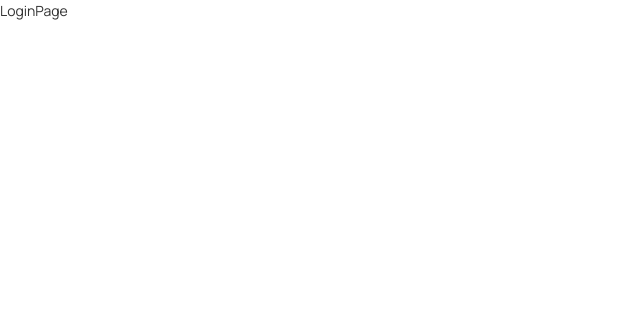
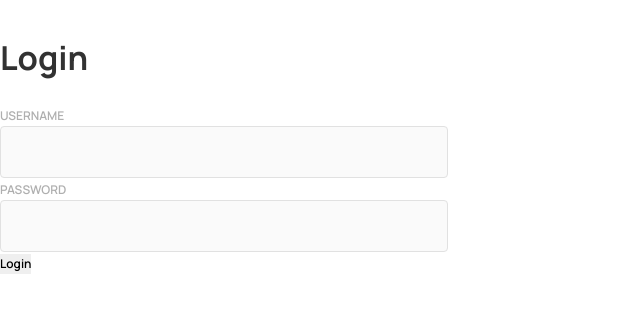
Before and after one commit to f2xiao/next-watch, a React (Vite) app: page /login in a window 1280 px wide. Shown: the top 312 px of the page, without its empty margins (0-640 px from the left). Built offline with nearby package versions, Linux system fonts and the light colour scheme.

Commit message:
add LoginPage component and UserForm component

```diff
--- a/index.html
+++ b/index.html
@@ -1,8 +1,14 @@
-<!doctype html>
+<!DOCTYPE html>
 <html lang="en">
   <head>
     <meta charset="UTF-8" />
     <link rel="icon" type="image/svg+xml" href="/vite.svg" />
+    <link rel="preconnect" href="https://fonts.googleapis.com" />
+    <link rel="preconnect" href="https://fonts.gstatic.com" crossorigin />
+    <link
+      href="https://fonts.googleapis.com/css2?family=Manrope:wght@200..800&display=swap"
+      rel="stylesheet"
+    />
     <meta name="viewport" content="width=device-width, initial-scale=1.0" />
     <title>NextWatch</title>
   </head>
--- a/src/App.tsx
+++ b/src/App.tsx
@@ -8,7 +8,7 @@ function App() {
     <>
       <BrowserRouter>
         <Routes>
-          <Route path="/" element={<NextWatchListPage />} />
+          <Route path="/" element={<LoginPage />} />
           <Route path="/nextwatches" element={<NextWatchListPage />} />
           <Route path="nextwatches/:Id" element={<NextWatchDetailsPage />} />
           <Route path="/login" element={<LoginPage />} />
--- /dev/null
+++ b/src/components/UserForm/UserForm.scss
@@ -0,0 +1,5 @@
+.user-form {
+  &__label {
+    text-transform: uppercase;
+  }
+}
--- /dev/null
+++ b/src/components/UserForm/UserForm.tsx
@@ -0,0 +1,89 @@
+import { useState } from "react";
+import "./UserForm.scss";
+
+type UserFormProps = {
+  type: string;
+  handleSubmit: (e: React.SyntheticEvent, user: User) => void;
+};
+
+type User = {
+  username: string;
+  email: string;
+  password: string;
+};
+
+const UserForm = ({ type, handleSubmit }: UserFormProps) => {
+  const [user, setUser] = useState({
+    username: "",
+    email: "",
+    password: "",
+  });
+
+  const handleUserChange: (
+    event: React.ChangeEvent<HTMLInputElement>
+  ) => void = (event) => {
+    const { name, value } = event.target;
+    // console.log(name, value);
+
+    setUser((prevState) => ({
+      ...prevState,
+      [name]: value,
+    }));
+    // console.log(user);
+  };
+
+  return (
+    <form
+      className="user-form"
+      onSubmit={() => {
+        handleSubmit(event, user);
+      }}
+    >
+      <label className="user-form__label" htmlFor="username">
+        username
+      </label>
+      <br />
+      <input
+        type="text"
+        name="username"
+        id="username"
+        onChange={handleUserChange}
+        value={user.username}
+      />{" "}
+      <br />
+      {type === "signup" ? (
+        <>
+          <label className="user-form__label" htmlFor="email">
+            email
+          </label>
+          <br />
+          <input
+            type="email"
+            name="email"
+            id="email"
+            onChange={handleUserChange}
+            value={user.email}
+          />
+          <br />
+        </>
+      ) : (
+        ""
+      )}
+      <label className="user-form__label" htmlFor="password">
+        password
+      </label>
+      <br />
+      <input
+        type="text"
+        name="password"
+        id="password"
+        onChange={handleUserChange}
+        value={user.password}
+      />
+      <br />
+      <button type="submit">Login</button>
+    </form>
+  );
+};
+
+export default UserForm;
--- a/src/pages/LoginPage/LoginPage.tsx
+++ b/src/pages/LoginPage/LoginPage.tsx
@@ -1,9 +1,56 @@
-import './LoginPage.scss'
+import UserForm from "../../components/UserForm/UserForm";
+import { API_URL } from "../../utils/api";
+import "./LoginPage.scss";
+import axios, { AxiosResponse } from "axios";
+import { useNavigate } from "react-router-dom";
+
+type User = {
+  username: string;
+  email: string;
+  password: string;
+};
+
+type Data = {
+  token: string;
+};
+interface MyResponseData {
+  status: number;
+  data: Data;
+}
 
 const LoginPage = () => {
+  const navigate = useNavigate();
+  const login = async (event: React.SyntheticEvent, user: User) => {
+    event.preventDefault();
+    console.log(user);
+    const { username, password } = user;
+    //login the user
+    try {
+      const response: AxiosResponse<MyResponseData> = await axios.post(
+        `${API_URL}/api/users/login`,
+        { username, password }
+      );
+
+      if (response.status === 401) {
+        console.log("Invalid username or password");
+      }
+
+      if (response.status === 200) {
+        // save the token to the localStorage
+        // console.log(response.data);
+        localStorage.setItem("authToken", response.data.token);
+        navigate("/nextwatches");
+      }
+    } catch (error) {
+      console.log("Request failed", error);
+    }
+  };
   return (
-    <div>LoginPage</div>
-  )
-}
+    <div>
+      <h1>Login</h1>
+      <UserForm type="login" handleSubmit={login} />
+    </div>
+  );
+};
 
-export default LoginPage
+export default LoginPage;
--- a/src/pages/NextWatchListPage/NextWatchListPage.tsx
+++ b/src/pages/NextWatchListPage/NextWatchListPage.tsx
@@ -1,36 +1,72 @@
 import { useEffect, useState } from "react";
 import Card from "../../components/Card/Card";
 import "./NextWatchListPage.scss";
-import axios from "axios";
+import axios, { AxiosResponse } from "axios";
 import { API_URL } from "../../utils/api";
 
 type Obj = {
-  id:string,
-  title:string,
-  backdropUrl:string,
+  id: string;
+  title: string;
+  backdropUrl: string;
+};
+
+type Data = {
+  username: string;
+  email: string;
+};
+
+interface MyResponseData {
+  status: number;
+  data: Data;
 }
+const NextWatchListPage = () => {
+  const [data, setData] = useState([]);
+  const [userInfo, setUserInfo] = useState({
+    username: "",
+    email: "",
+  });
 
-const NextWatchListPage = () => {
-  const [data, setData] = useState([])
+  const getUserInfo: (authToken: string) => void = async (authToken) => {
+    const response: AxiosResponse<MyResponseData> = await axios.get(
+      `${API_URL}/api/users`,
+      {
+        headers: {
+          Authorization: `Bearer ${authToken}`,
+        },
+      }
+    );
+
+    setUserInfo(response.data);
+  };
 
   useEffect(() => {
-
     const fetchShows = async () => {
       const response = await axios.get(`${API_URL}/api/watches`);
       setData(response.data);
       console.log(response.data);
-     }
-     fetchShows();
+    };
+    fetchShows();
+  }, []);
 
-   },[])
+  useEffect(() => {
+    const authToken = localStorage.getItem("authToken");
+
+    if (authToken) {
+      getUserInfo(authToken);
+    }
+  }, []);
+
   return (
-  <div className="next-watch-list-page">
-    <div className="next-watch-list-page__cards">
-      {data.map((obj : Obj) => <><div className="next-watch-list-page__wrapper">
-        <Card key={obj.id} title={obj.title} backdrop={obj.backdropUrl} />
-      </div></>)}
+    <div className="next-watch-list-page">
+      {userInfo && <h1>Hello, {userInfo.username}</h1>}
+      <div className="next-watch-list-page__cards">
+        {data.map((obj: Obj) => (
+          <div key={obj.id} className="next-watch-list-page__wrapper">
+            <Card title={obj.title} backdrop={obj.backdropUrl} />
+          </div>
+        ))}
+      </div>
     </div>
-  </div>
   );
 };
 
--- a/src/styles/partials/_global.scss
+++ b/src/styles/partials/_global.scss
@@ -1,4 +1,3 @@
-@use "typography" as *;
 @use "variables" as *;
 @use "mixins" as *;
 
@@ -40,6 +39,8 @@ button {
 }
 label {
   color: $color-text-secondary;
+  font-family: "Manrope", Helvetica, sans-serif;
+  // @include responsive-property(max-width, 100%, 25rem, 28rem);
 }
 
 button {
@@ -53,6 +54,7 @@ a {
 
 input {
   width: 100%;
+  @include inputStyles;
 
   @include responsive-property(padding, 0.75rem, 1rem);
   @include responsive-property(padding-left, 2rem, 2rem);
@@ -60,7 +62,6 @@ input {
 
 textarea {
   resize: none;
-  @include inputStyles;
 }
 
 ul,
--- a/src/styles/partials/_mixins.scss
+++ b/src/styles/partials/_mixins.scss
@@ -82,15 +82,17 @@
   border: 0.0625rem solid $color-input;
   background-color: $color-input-bg;
   border-radius: 0.25rem;
-  font-family: "Avenir Next", Helvetica, sans-serif;
+  font-family: "Manrope", Helvetica, sans-serif;
 
   &:active {
     border: 2px solid $color-cta;
   }
+
+  @include responsive-property(max-width, 100%, 25rem, 28rem);
 }
 
 // logo
-@mixin logo{
+@mixin logo {
   height: 6em;
   padding: 1.5em;
   will-change: filter;
--- a/src/styles/partials/_typography.scss
+++ /dev/null
@@ -1,15 +0,0 @@
-@font-face {
-  font-family: "Manrope";
-  src: url("../../assets/fonts/Manrope-Regular.ttf") format("truetype");
-  font-weight: 400;
-}
-@font-face {
-  font-family: "Manrope";
-  src: url("../../assets/fonts/Manrope-SemiBold.ttf") format("truetype");
-  font-weight: 600;
-}
-@font-face {
-  font-family: "Manrope";
-  src: url("../../assets/fonts/Manrope-Bold.ttf") format("truetype");
-  font-weight: 700;
-}
```
Also changed, not shown: src/components/Card/Card.tsx (+9 -12 lines), src/components/CardList/CardList.tsx (+4 -9 lines), src/assets/fonts/Manrope-Medium.ttf (added), src/assets/fonts/Manrope-SemiBold.ttf (deleted).
